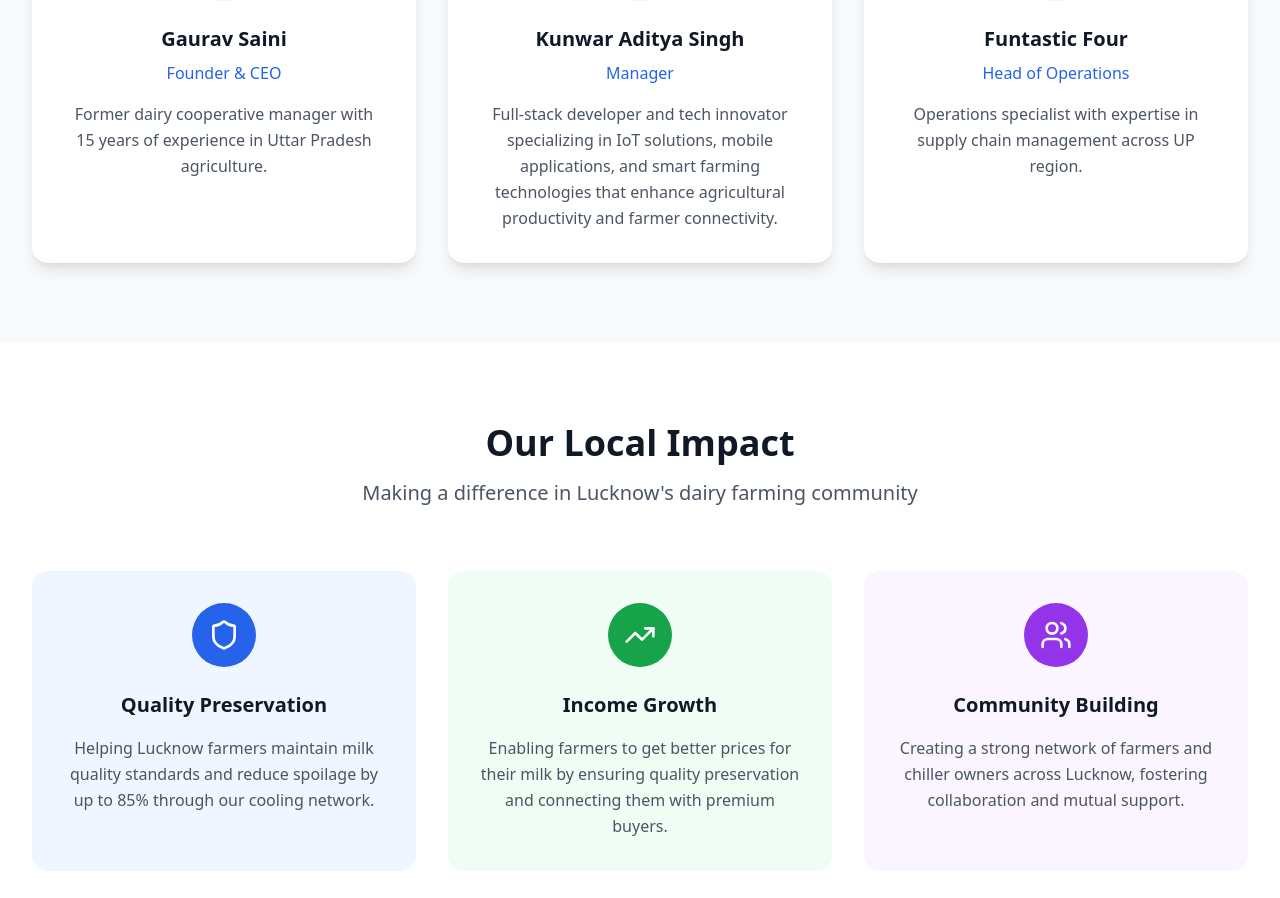
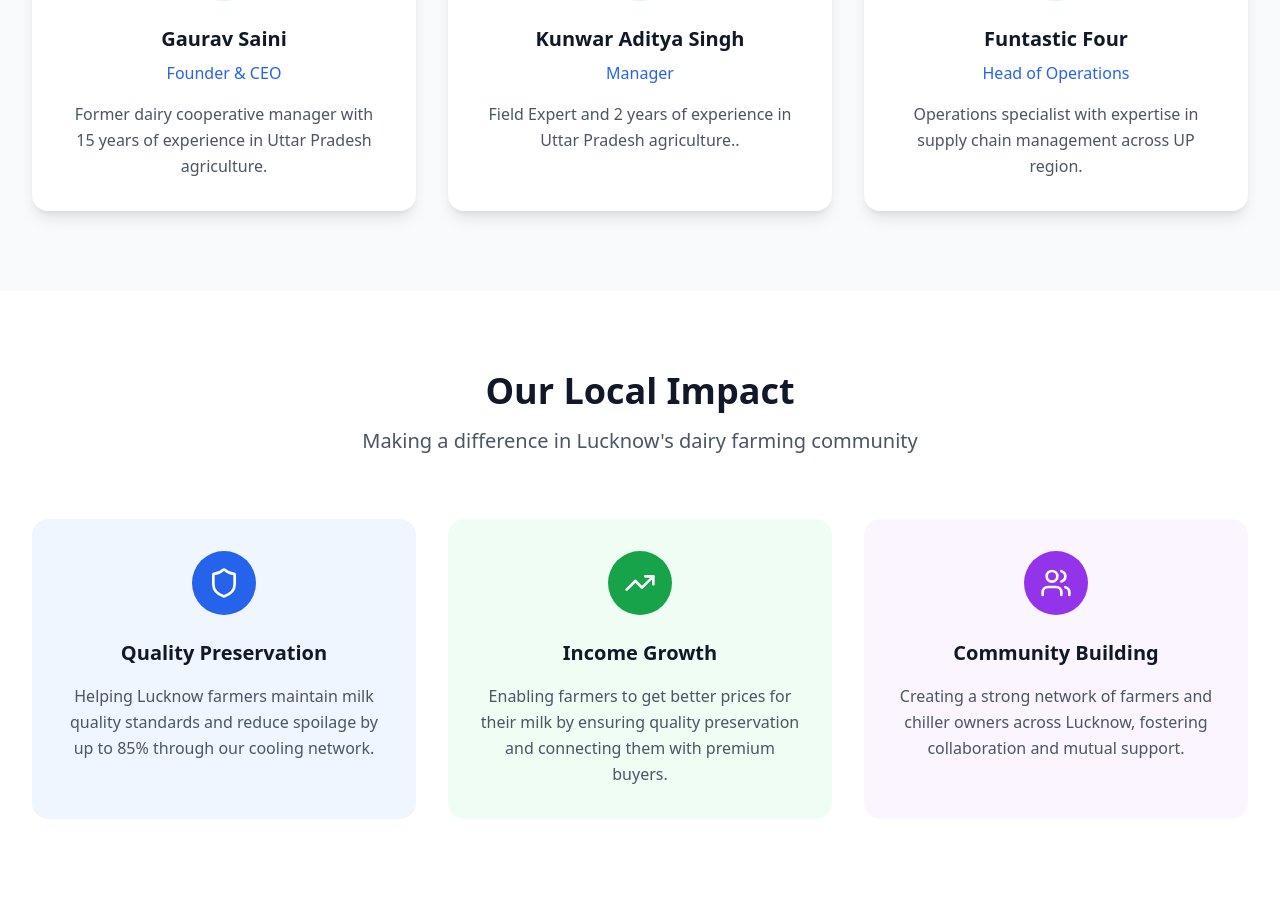
Before and after one commit to IGAURAVSAINI12/COOL-KISAN, a React (Vite) app: page /about in a window 1280 px wide. Shown: the part 2829-3727 px from the top of the page. Built offline with nearby package versions, Linux system fonts and the light colour scheme.

Commit message:
Updated About.tsx

```diff
--- a/src/pages/About.tsx
+++ b/src/pages/About.tsx
@@ -50,7 +50,7 @@ const About = () => {
     {
       name: 'Kunwar Aditya Singh',
       role: t('about.team.rajesh.role'),
-      description: 'Full-stack developer and tech innovator specializing in IoT solutions, mobile applications, and smart farming technologies that enhance agricultural productivity and farmer connectivity.',
+      description: 'Field Expert and 2 years of experience in Uttar Pradesh agriculture..',
     },
     {
       name: 'Funtastic Four',
```
